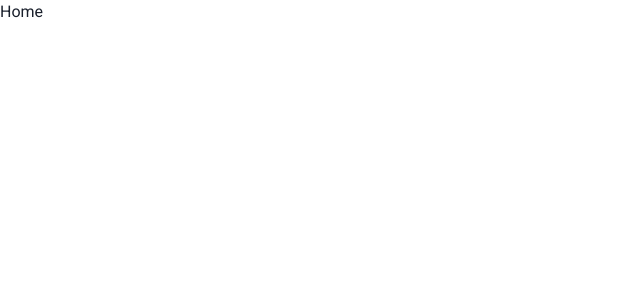
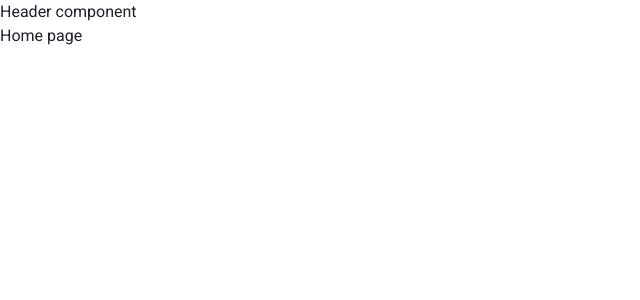
Before and after one commit to CaioF/weStudy, a React (Create React App) app in the folder web/: page / in a window 1280 px wide. Shown: the top 300 px of the page, without its empty margins (0-640 px from the left). Built offline with nearby package versions, Linux system fonts and the light colour scheme.

Commit message:
add React Router

```diff
--- a/web/package.json
+++ b/web/package.json
@@ -16,6 +16,7 @@
     "framer-motion": "^5",
     "react": "^17.0.2",
     "react-dom": "^17.0.2",
+    "react-router-dom": "6",
     "react-scripts": "5.0.0",
     "typescript": "^4.5.5",
     "web-vitals": "^2.1.4"
--- a/web/src/App.tsx
+++ b/web/src/App.tsx
@@ -1,11 +1,11 @@
 import { ChakraProvider } from '@chakra-ui/react';
 import { theme } from './theme';
-import { Home } from './pages/Home';
+import { Routes } from './routes';
 
 function App() {
   return (
     <ChakraProvider theme={theme}>
-      <Home />
+      <Routes />
     </ChakraProvider>
   );
 }
--- /dev/null
+++ b/web/src/components/Header/index.tsx
@@ -0,0 +1,7 @@
+export function Header() {
+  return (
+    <header>
+      <span>Header component</span>
+    </header>
+  );
+}
--- a/web/src/index.tsx
+++ b/web/src/index.tsx
@@ -1,11 +1,14 @@
 import React from 'react';
 import ReactDOM from 'react-dom';
+import { BrowserRouter } from 'react-router-dom';
 import App from './App';
 import reportWebVitals from './reportWebVitals';
 
 ReactDOM.render(
   <React.StrictMode>
-    <App />
+    <BrowserRouter>
+      <App />
+    </BrowserRouter>
   </React.StrictMode>,
   document.getElementById('root'),
 );
--- a/web/src/pages/Home/index.tsx
+++ b/web/src/pages/Home/index.tsx
@@ -1,3 +1,10 @@
+import { Header } from '../../components/Header';
+
 export function Home() {
-  return <h1>Home</h1>;
+  return (
+    <main>
+      <Header />
+      <h1>Home page</h1>
+    </main>
+  );
 }
--- /dev/null
+++ b/web/src/routes/index.tsx
@@ -0,0 +1,10 @@
+import { Routes as ReactDOMRoutes, Route } from 'react-router-dom';
+import { Home } from '../pages/Home';
+
+export function Routes() {
+  return (
+    <ReactDOMRoutes>
+      <Route path="/" element={<Home />} />
+    </ReactDOMRoutes>
+  );
+}
```
Also changed, not shown: 1 other file (tests, documents, lock files or other folders).
